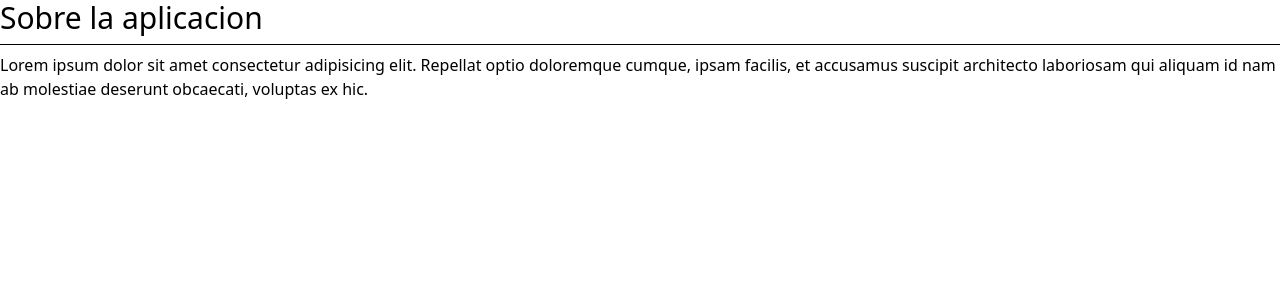
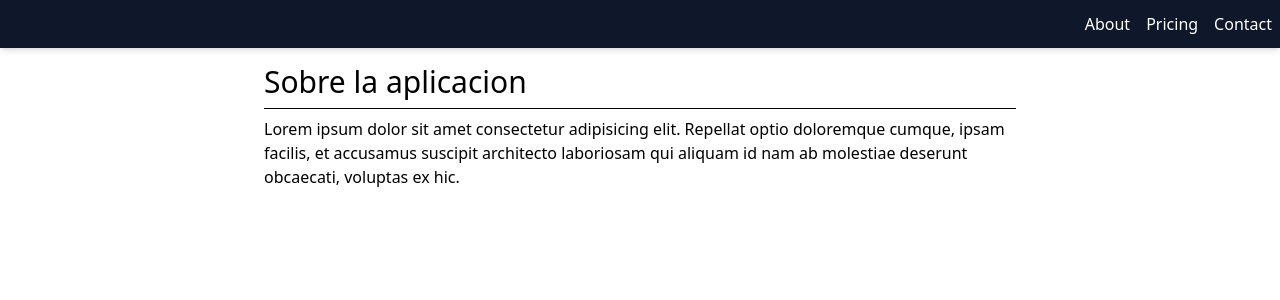
Before and after one commit to DevCompleteStudios/pokemon-ssr, an Angular app: page /about in a window 1280 px wide. Shown: the top 300 px of the page. Built offline with nearby package versions, Linux system fonts and the light colour scheme.

Commit message:
Agregando navbar y preparando para SSR

```diff
--- a/src/app/app.component.html
+++ b/src/app/app.component.html
@@ -1 +1,5 @@
-<router-outlet/>
+<!-- TODO: navnar -->
+<nav-bar/>
+<main class="max-w-3xl mx-auto mt-16 px-2">
+    <router-outlet/>
+</main>
--- a/src/app/app.component.ts
+++ b/src/app/app.component.ts
@@ -1,9 +1,10 @@
 import { Component } from '@angular/core';
 import { RouterOutlet } from '@angular/router';
+import { NavBarComponent } from "./shared/components/nav-bar/nav-bar.component";
 
 @Component({
   selector: 'app-root',
-  imports: [RouterOutlet],
+  imports: [RouterOutlet, NavBarComponent],
   templateUrl: './app.component.html'
 })
 export class AppComponent {
--- a/src/app/pages/about/about.component.ts
+++ b/src/app/pages/about/about.component.ts
@@ -1,6 +1,7 @@
 import { ChangeDetectionStrategy, Component } from '@angular/core';
 
 @Component({
+  selector: 'about',
   imports: [],
   templateUrl: './about.component.html',
   changeDetection: ChangeDetectionStrategy.OnPush,
--- a/src/app/pages/contact/contact.component.ts
+++ b/src/app/pages/contact/contact.component.ts
@@ -1,6 +1,7 @@
 import { ChangeDetectionStrategy, Component } from '@angular/core';
 
 @Component({
+  selector: 'contact',
   imports: [],
   templateUrl: './contact.component.html',
   changeDetection: ChangeDetectionStrategy.OnPush,
--- a/src/app/pages/pricing/pricing.component.ts
+++ b/src/app/pages/pricing/pricing.component.ts
@@ -1,6 +1,7 @@
 import { ChangeDetectionStrategy, Component } from '@angular/core';
 
 @Component({
+  selector: 'pricing',
   imports: [],
   templateUrl: './pricing.component.html',
   changeDetection: ChangeDetectionStrategy.OnPush,
--- /dev/null
+++ b/src/app/shared/components/nav-bar/nav-bar.component.html
@@ -0,0 +1,7 @@
+
+
+<nav class="top-0 absolute z-50 w-full flex justify-end gap-4 px-2 py-3 bg-slate-900 shadow-md text-white">
+    <a class="hover:underline" routerLink="/about">About</a>
+    <a class="hover:underline" routerLink="/pricing">Pricing</a>
+    <a class="hover:underline" routerLink="/contact">Contact</a>
+</nav>
```
Also changed, not shown: src/app/shared/components/nav-bar/nav-bar.component.ts (added, +11 -0 lines).
